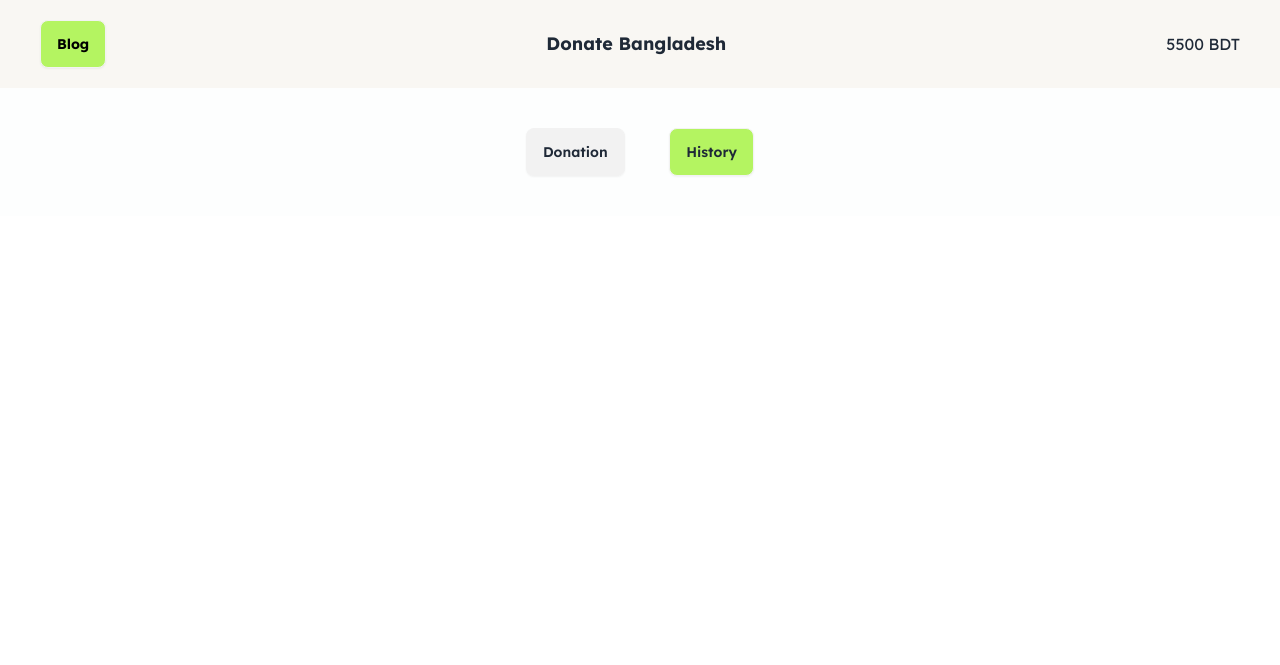
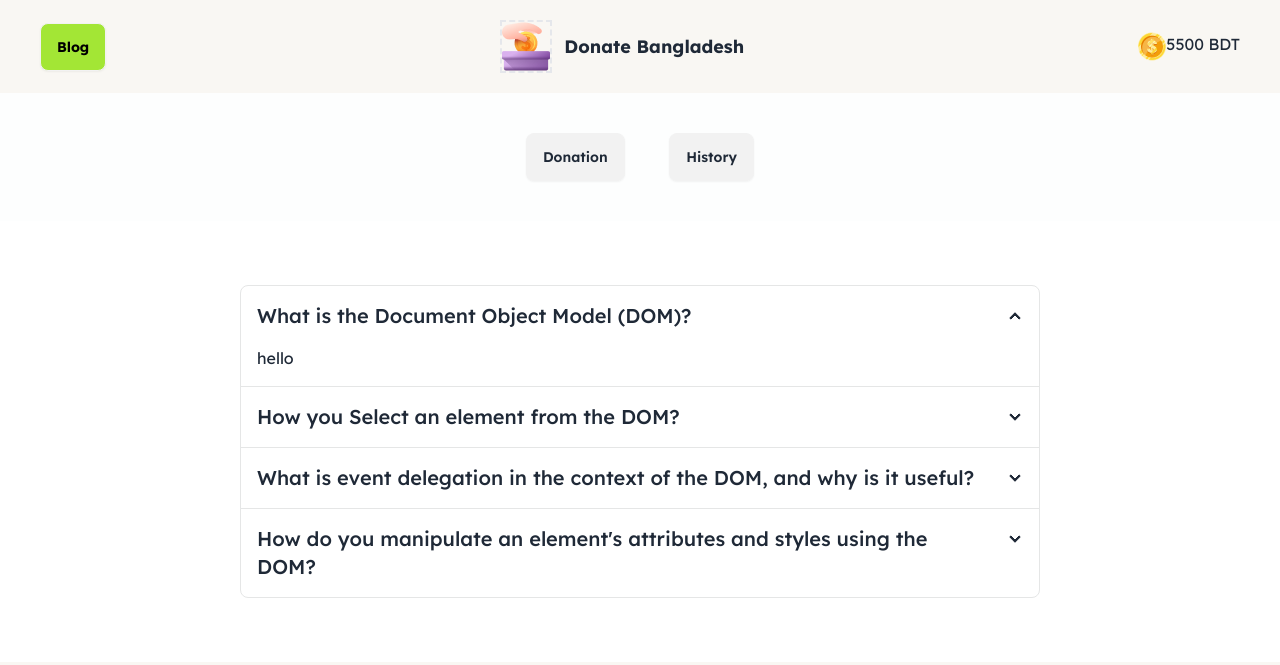
Before and after one commit to Alifa-AS/B10A5-Fifth-Assign-DOM, a plain HTML site: page blog.html in a window 1280 px wide. Drawn offline with nearby package versions, Linux system fonts and the light colour scheme.

Commit message:
blog page added

```diff
--- a/blog.html
+++ b/blog.html
@@ -13,17 +13,19 @@
     <link rel="preconnect" href="https://fonts.gstatic.com" crossorigin>
     <link href="https://fonts.googleapis.com/css2?family=Lexend:wght@100..900&display=swap" rel="stylesheet">
 </head>
-<body class="lexend-font">
+<body class="lexend-font"></body>
     <header class="container mx-auto sticky top-0 bg-slate-50 bg-opacity-30 backdrop-blur-md">
         <!-- navbar start -->
         <nav class="flex justify-between items-center bg-[#F9F7F3] px-10 py-5">
             <div>
-                <button class="btn text-black font-bold  bg-[#B4F461] rounded-lg hover:bg-lime-200">Blog</button>
+                <button class="btn text-black font-bold  bg-lime-400 rounded-lg hover:bg-lime-200">Blog</button>
             </div>
-            <div class="hover:text-lime-400 font-bold text-lg">
+            <div class="flex items-center gap-3 hover:text-lime-400 font-bold text-lg">
+                <img class="border-2 border-dashed" src="./assets/logo.png" alt="">
                 <h1>Donate Bangladesh</h1>
             </div>
-            <div>
+            <div class="flex">
+                <img src="./assets/coin.png" alt="">
                 <h1>5500 BDT</h1>
             </div>
         </nav>
@@ -32,9 +34,49 @@
         <!-- banner start -->
          <div class="text-center py-10 space-x-10">
             <button class="btn">Donation </button>
-            <button class="btn bg-[#B4F461]">History</button>
+            <button class="btn">History</button>
          </div>
          <!-- banner end -->
     </header>
+    <!-- main start -->
+     <main>
+        <section class="w-3/4 mx-auto py-16 px-20">
+            <div class="join join-vertical w-full">
+                <div class="collapse collapse-arrow join-item border-base-300 border">
+                  <input type="radio" name="my-accordion-4" checked="checked" />
+                  <div class="collapse-title text-xl font-medium">What is the Document Object Model (DOM)?</div>
+                  <div class="collapse-content">
+                    <p>hello</p>
+                  </div>
+                </div>
+                <div class="collapse collapse-arrow join-item border-base-300 border">
+                  <input type="radio" name="my-accordion-4" />
+                  <div class="collapse-title text-xl font-medium">How you Select an element from the DOM?</div>
+                  <div class="collapse-content">
+                    <p>hello</p>
+                  </div>
+                </div>
+                <div class="collapse collapse-arrow join-item border-base-300 border">
+                  <input type="radio" name="my-accordion-4" />
+                  <div class="collapse-title text-xl font-medium">What is event delegation in the context of the DOM, and why is it useful?</div>
+                  <div class="collapse-content">
+                    <p>hello</p>
+                  </div>
+                </div>
+                <div class="collapse collapse-arrow join-item border-base-300 border">
+                    <input type="radio" name="my-accordion-4" />
+                    <div class="collapse-title text-xl font-medium">How do you manipulate an element's attributes and styles using the DOM?</div>
+                    <div class="collapse-content">
+                      <p>hello</p>
+                    </div>
+                  </div>
+              </div>
+        </section>
+     </main>
+     <!-- main end -->
+    <!-- footer start -->
+    <footer class="container mx-auto bg-[#F9F7F3] py-10">
+    </footer>
+
 </body>
 </html>
--- a/styles/style.css
+++ b/styles/style.css
@@ -1,3 +1,8 @@
 .lexend-font {
     font-family: "Lexend", sans-serif;
 }
+
+input::placeholder{
+    font-weight: 300;
+    font-size: 14px;
+}
```
Also changed, not shown: index.html (+6 -4 lines).
